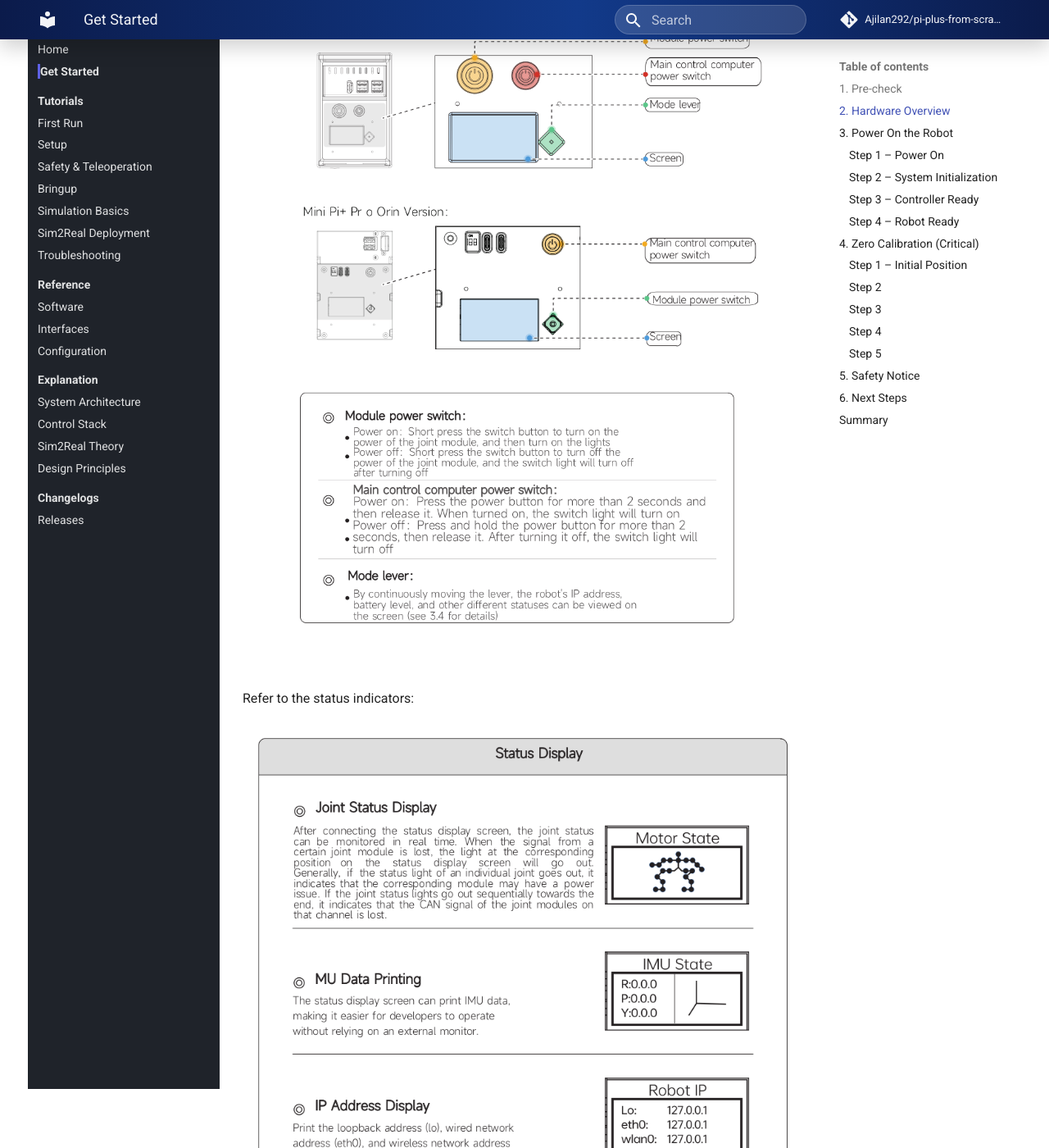
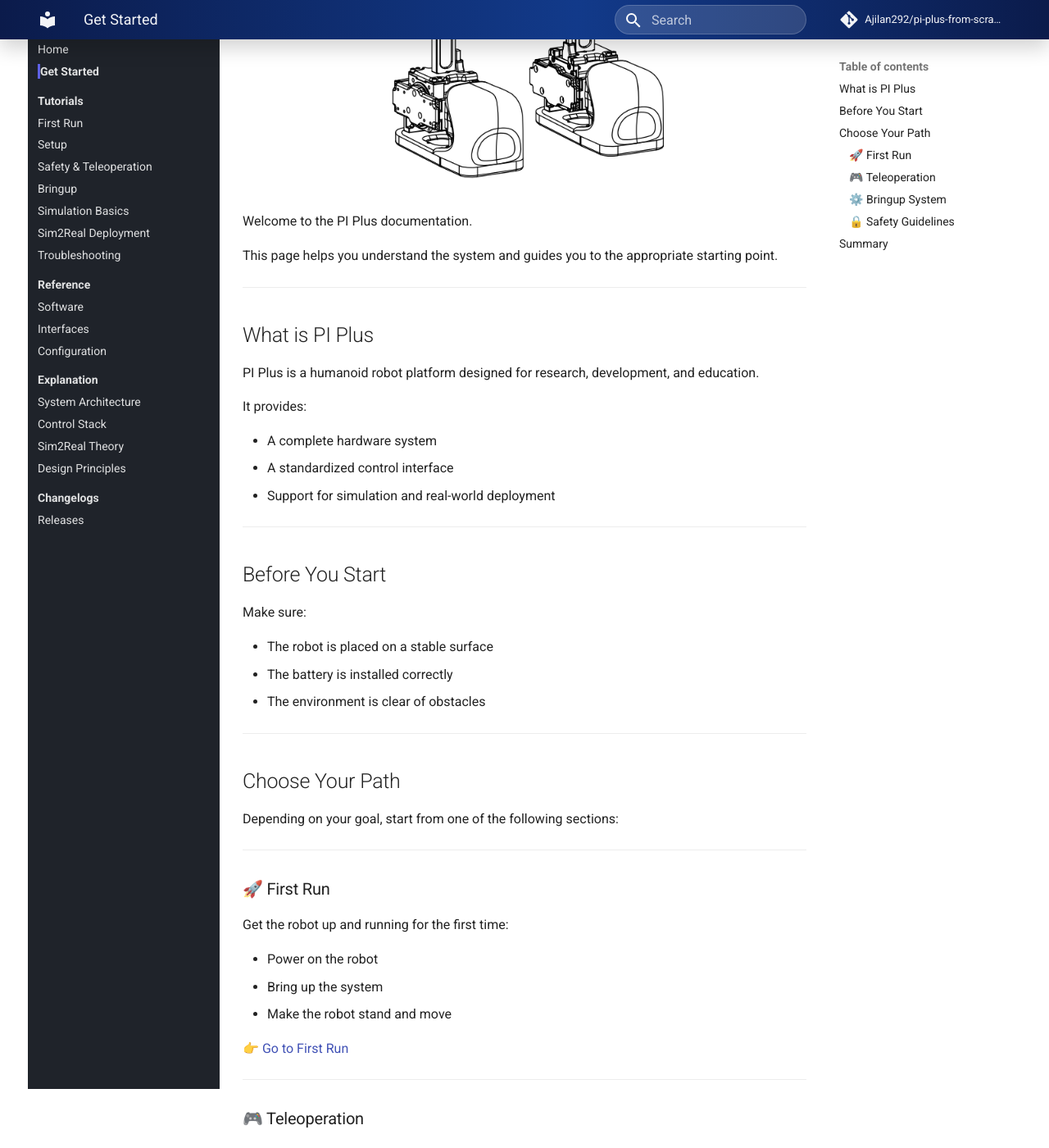
Before and after one commit to Ajilan292/pi-plus-from-scratch, an MkDocs documentation site: the page built from docs/get-started.md, in a window 1280 px wide and 1400 px high, scrolled down 831 px. Shown: the whole window at 82% size. Built offline with MkDocs 1.6.1 and Material for MkDocs 9.7.7, drawn with Linux system fonts in a browser that asks for light colours; comment, search, counter and statistics services are not loaded; some of the changed text lies outside the part shown.

Commit message:
docs: Redesign get-started.md as welcome page with overview image

```diff
--- a/docs/get-started.md
+++ b/docs/get-started.md
@@ -1,112 +1,95 @@
 # Get Started
 
-This guide helps you bring up the PI Plus robot from scratch.
+![PI Plus Robot](images/system/pi_plus_overview.png)
 
-By following this page, you will:
+Welcome to the PI Plus documentation.
 
-- Power on the robot
-- Understand hardware interfaces
-- Complete zero calibration
-- Get the robot ready for operation
+This page helps you understand the system and guides you to the appropriate starting point.
 
 ---
 
-## 1. Pre-check
+## What is PI Plus
 
-Before starting, make sure:
+PI Plus is a humanoid robot platform designed for research, development, and education.
 
-- The robot is placed on a stable and flat surface
-- No obstacles are nearby
-- Battery is properly installed
-- All cables are securely connected
+It provides:
+
+- A complete hardware system
+- A standardized control interface
+- Support for simulation and real-world deployment
 
 ---
 
-## 2. Hardware Overview
+## Before You Start
 
-Familiarize yourself with the back panel before powering on:
+Make sure:
 
-![Back Panel Guide](images/hardware/back_panel_operation_guide.png)
-
-Refer to the status indicators:
-
-![Status Reference](images/hardware/back_panel_status_reference.png)
+- The robot is placed on a stable surface
+- The battery is installed correctly
+- The environment is clear of obstacles
 
 ---
 
-## 3. Power On the Robot
+## Choose Your Path
 
-Follow the boot process step by step:
-
-### Step 1 – Power On
-![Step 1](images/bringup/boot_process_step_1.png)
-
-### Step 2 – System Initialization
-![Step 2](images/bringup/boot_process_step_2.png)
-
-### Step 3 – Controller Ready
-![Step 3](images/bringup/boot_process_step_3.png)
-
-### Step 4 – Robot Ready
-![Step 4](images/bringup/boot_process_step_4.png)
+Depending on your goal, start from one of the following sections:
 
 ---
 
-## 4. Zero Calibration (Critical)
+### 🚀 First Run
 
-Before any operation, you must complete zero calibration.
+Get the robot up and running for the first time:
 
-This step ensures all joints are aligned correctly.
+- Power on the robot
+- Bring up the system
+- Make the robot stand and move
 
-### Step 1 – Initial Position
-![Initial Position](images/posture/zero_position_correct.png)
-
-### Step 2
-![Step 2](images/posture/zero_calibration_step_2.png)
-
-### Step 3
-![Step 3](images/posture/zero_calibration_step_3.png)
-
-### Step 4
-![Step 4](images/posture/zero_calibration_step_4.png)
-
-### Step 5
-![Step 5](images/posture/zero_calibration_step_5.png)
+👉 [Go to First Run](tutorials/first-run/index.md)
 
 ---
 
-## 5. Safety Notice
+### 🎮 Teleoperation
 
-Before enabling control:
+Learn how to control the robot using a controller:
 
-- Ensure the robot is in a safe posture
-- Keep distance from moving joints
-- Be ready to stop the robot if needed
+- Controller layout
+- Movement control
+- Mode switching
 
-Refer to posture guidelines:
-
-![Robot Posture](images/posture/robot_posture_overview.png)
+👉 [Go to Teleoperation](tutorials/safety-and-teleop/index.md)
 
 ---
 
-## 6. Next Steps
+### ⚙️ Bringup System
 
-Once the robot is ready:
+Understand how the system is initialized:
 
-👉 Continue with:
+- System architecture
+- Core runtime nodes
+- Configuration structure
 
-- [First Run](tutorials/first-run/index.md)
-- [Teleoperation](tutorials/safety-and-teleop/index.md)
-- [Bringup System](tutorials/bringup/index.md)
+👉 [Go to Bringup](tutorials/bringup/index.md)
+
+---
+
+### 🔒 Safety Guidelines
+
+Understand safe operation principles:
+
+- Safety rules
+- Emergency stop
+- Operating precautions
+
+👉 [Go to Safety](tutorials/safety-and-teleop/index.md)
 
 ---
 
 ## Summary
 
-You have completed:
+PI Plus documentation is organized into:
 
-- Hardware check
-- Power-on sequence
-- Zero calibration
+- **Tutorials** → Step-by-step operation
+- **Reference** → System details and parameters
+- **Explanation** → Design concepts
 
-The robot is now ready for operation.
+Start with *First Run* to quickly experience the system.
```
Also changed, not shown: docs/images/system/pi_plus_overview.png (added).
